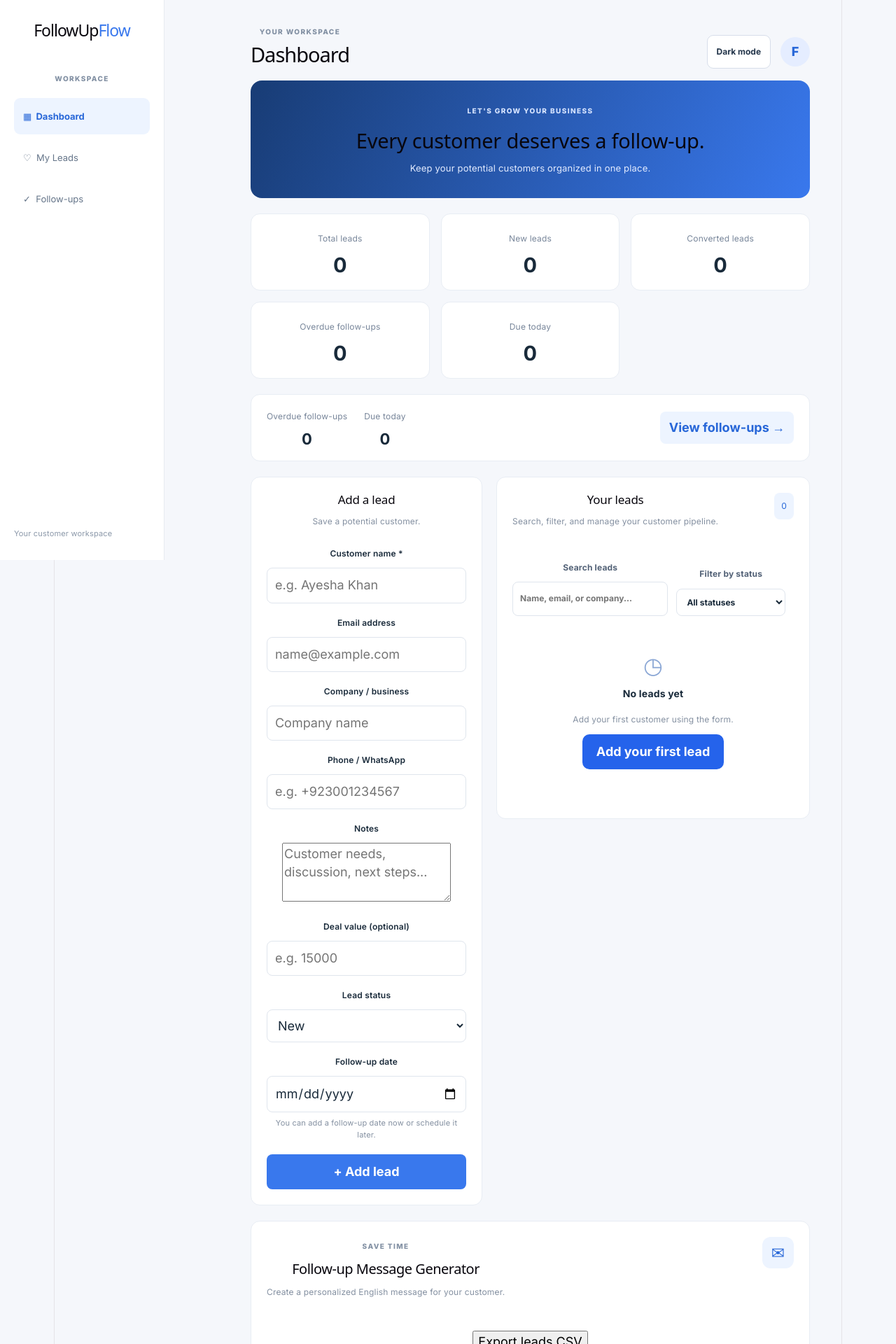
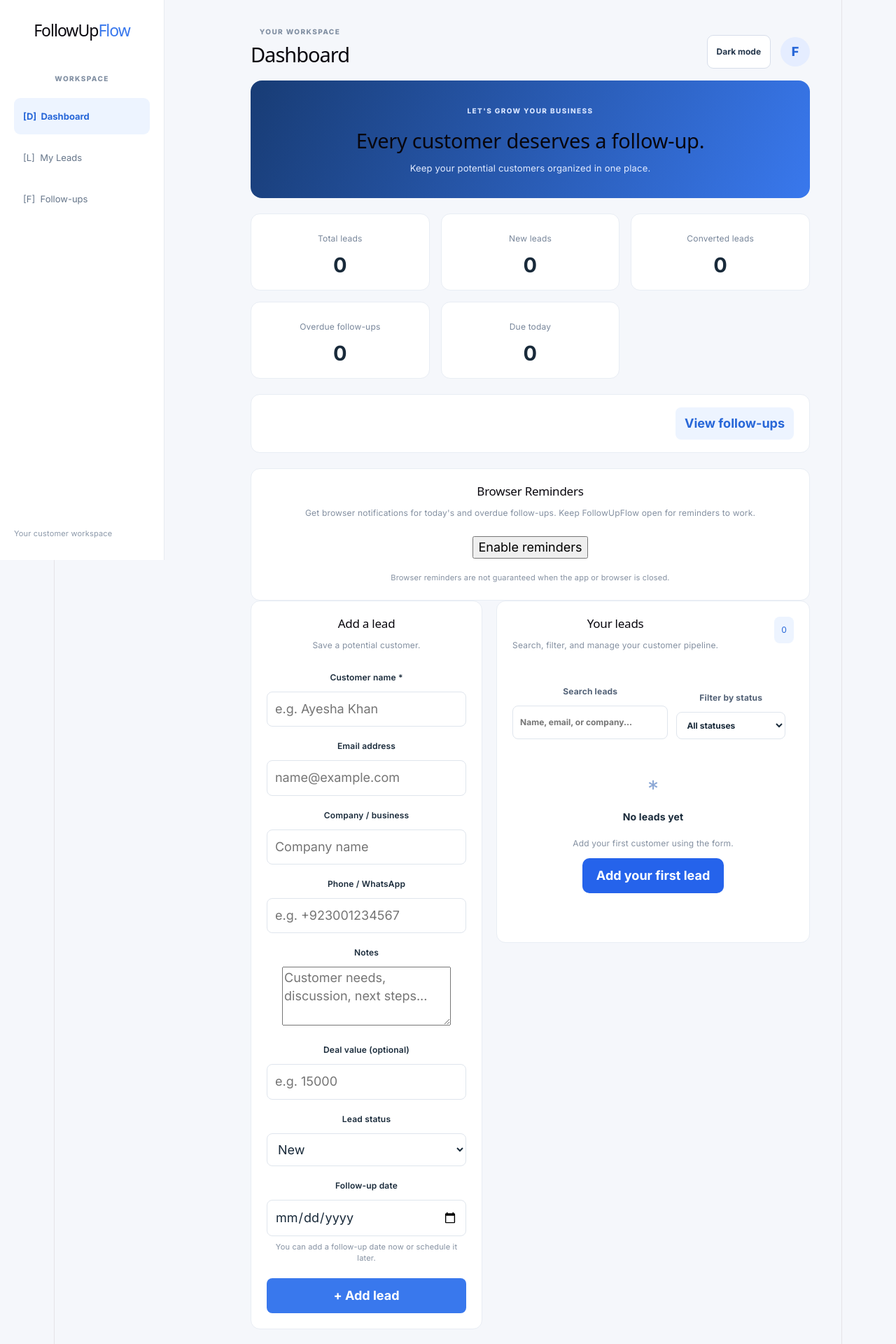
Before and after one commit to muntahaayaz/followupflow, a React (Vite) app: page / in a window 1280 px wide. Shown: the top 1920 px of the page at 70% size. Built offline with nearby package versions, Linux system fonts and the light colour scheme.

Commit message:
Checkpoint existing FollowUpFlow changes

```diff
--- a/package.json
+++ b/package.json
@@ -6,7 +6,7 @@
   "scripts": {
     "dev": "vite",
     "build": "vite build",
-    "lint": "oxlint",
+    "lint": "oxlint src",
     "preview": "vite preview"
   },
   "dependencies": {
--- a/src/App.jsx
+++ b/src/App.jsx
@@ -197,6 +197,15 @@
 
   const [storageWarning, setStorageWarning] = useState("");
   const [notice, setNotice] = useState("");
+  const [remindersEnabled, setRemindersEnabled] = useState(() => {
+    try {
+      return localStorage.getItem("followupflow-reminders-enabled") === "true" &&
+        "Notification" in window &&
+        Notification.permission === "granted";
+    } catch {
+      return false;
+    }
+  });
 
   useEffect(() => {
     try {
@@ -313,8 +322,12 @@
           lastFollowUpCompletedAt: "Follow-up marked done",
         };
 
-        const changed = Object.keys(changes).filter(
-          (key) => lead[key] !== changes[key]
+        const effectiveChanges = changes.status === "Converted"
+          ? { ...changes, followUpDate: "" }
+          : changes;
+
+        const changed = Object.keys(effectiveChanges).filter(
+          (key) => lead[key] !== effectiveChanges[key]
         );
         const entries = changed.map((key) => ({
           id: createLeadId(),
@@ -324,7 +337,7 @@
 
         return {
           ...lead,
-          ...changes,
+          ...effectiveChanges,
           activity: [...entries, ...(lead.activity || [])].slice(0, 30),
         };
       })
@@ -428,7 +441,7 @@
     setMessageType(suggestions[selectedLead.status] || "introduction");
     setGeneratedMessage("");
     setCopyStatus("");
-  }, [selectedLeadId, selectedLead?.status]);
+  }, [selectedLeadId, selectedLead]);
 
   useEffect(() => {
     try {
@@ -584,8 +597,16 @@
 
   function openMessageWhatsApp() {
     if (!generatedMessage.trim()) return;
-
-    const phone = (selectedLead?.phone || "").replace(/[^0-9]/g, "");
+    const rawPhone = (selectedLead?.phone || "").replace(/\D/g, "");
+    const phone = rawPhone.startsWith("00")
+      ? rawPhone.slice(2)
+      : rawPhone.startsWith("0")
+        ? "92" + rawPhone.slice(1)
+        : rawPhone.startsWith("92")
+          ? rawPhone
+          : rawPhone.length === 10 && rawPhone.startsWith("3")
+            ? "92" + rawPhone
+            : rawPhone;
     if (!phone) {
       setNotice("Add a phone number to this customer first.");
       return;
@@ -629,6 +650,7 @@
     () =>
       leads
         .filter((lead) =>
+          lead.status !== "Converted" &&
           /^\d{4}-\d{2}-\d{2}$/.test(lead.followUpDate || "")
         )
         .sort((a, b) =>
@@ -645,6 +667,26 @@
     (lead) => getFollowUpState(lead.followUpDate) === "Due today"
   ).length;
 
+  useEffect(() => {
+    if (
+      !remindersEnabled ||
+      !("Notification" in window) ||
+      Notification.permission !== "granted" ||
+      (todayCount === 0 && overdueCount === 0)
+    ) return;
+
+    const reminderKey = `followupflow-reminder-date-${today}`;
+
+    try {
+      if (localStorage.getItem(reminderKey) === "sent") return;
+      new Notification("FollowUpFlow reminder", {
+        body: `${todayCount} due today and ${overdueCount} overdue follow-up(s).`
+      });
+      localStorage.setItem(reminderKey, "sent");
+    } catch {
+      setNotice("A browser reminder could not be displayed.");
+    }
+  }, [remindersEnabled, todayCount, overdueCount, today]);
   const normalizedSearch = searchTerm.trim().toLowerCase();
 
   const baseVisibleLeads =
@@ -724,7 +766,16 @@
   }
 
   function openLeadWhatsApp(lead) {
-    const phone = (lead.phone || "").replace(/\\D/g, "");
+    const rawPhone = (lead.phone || "").replace(/\D/g, "");
+    const phone = rawPhone.startsWith("00")
+      ? rawPhone.slice(2)
+      : rawPhone.startsWith("0")
+        ? "92" + rawPhone.slice(1)
+        : rawPhone.startsWith("92")
+          ? rawPhone
+          : rawPhone.length === 10 && rawPhone.startsWith("3")
+            ? "92" + rawPhone
+            : rawPhone;
     if (!phone) {
       setNotice("Add a phone number first.");
       return;
@@ -748,8 +799,13 @@
       "Name", "Email", "Business", "Phone", "Status",
       "Follow-up Date", "Notes", "Deal Value", "Created At"
     ];
-    const cell = (value) =>
-      '"' + String(value == null ? "" : value).replace(/"/g, '""') + '"';
+    const cell = (value) => {
+      let text = String(value == null ? "" : value);
+      if (/^[\s]*[=+@]/.test(text) || /^[\s]*-/.test(text)) {
+        text = "'" + text;
+      }
+      return '"' + text.replace(/"/g, '""') + '"';
+    };
     const rows = leads.map((lead) => [
       lead.name, lead.email, lead.business, lead.phone, lead.status,
       lead.followUpDate, lead.notes, lead.dealValue, lead.createdAt
@@ -785,7 +841,7 @@
 
           <p>
             {lead.business || "No company added"}
-            {lead.email ? ` · ${lead.email}` : ""}
+            {lead.email ? " | " + lead.email : ""}
           </p>
 
           <span className={getStatusClass(lead.status)}>
@@ -808,7 +864,7 @@
               <ul>
                 {lead.activity.map((item) => (
                   <li key={item.id}>
-                    {item.message} — {new Date(item.at).toLocaleString()}
+                    {item.message} - {new Date(item.at).toLocaleString()}
                   </li>
                 ))}
               </ul>
@@ -910,7 +966,7 @@
           aria-label={`Delete ${lead.name}`}
           title="Delete lead"
         >
-          ×
+          x
         </button>
       </article>
     );
@@ -935,9 +991,9 @@
               }`}
               onClick={() => setActiveView(view)}
             >
-              {view === "Dashboard" && "▦"}
-              {view === "My Leads" && "♡"}
-              {view === "Follow-ups" && "✓"}
+              {view === "Dashboard" && "[D]"}
+              {view === "My Leads" && "[L]"}
+              {view === "Follow-ups" && "[F]"}
               &nbsp; {view}
             </button>
           ))}
@@ -975,7 +1031,7 @@
               aria-label="Dismiss notification"
               onClick={() => setNotice("")}
             >
-              ×
+              x
             </button>
           </div>
         )}
@@ -1024,26 +1080,64 @@
             </section>
 
             <section className="followup-summary">
-              <div>
-                <span>Overdue follow-ups</span>
-                <strong>{overdueCount}</strong>
-              </div>
-
-              <div>
-                <span>Due today</span>
-                <strong>{todayCount}</strong>
-              </div>
-
               <button
                 type="button"
                 onClick={() => setActiveView("Follow-ups")}
               >
-                View follow-ups →
+                View follow-ups
               </button>
             </section>
           </>
         )}
 
+        <section className="panel reminder-panel">
+          <h2>Browser Reminders</h2>
+          <p className="muted">
+            Get browser notifications for today's and overdue follow-ups.
+            Keep FollowUpFlow open for reminders to work.
+          </p>
+          <button
+            type="button"
+            onClick={async () => {
+              if (remindersEnabled) {
+                localStorage.setItem("followupflow-reminders-enabled", "false");
+                setRemindersEnabled(false);
+                setNotice("Reminders turned off.");
+                return;
+              }
+
+              if (!("Notification" in window)) {
+                setNotice("This browser does not support notifications. You can use calendar downloads instead.");
+                return;
+              }
+
+              if (Notification.permission === "denied") {
+                setNotice("Notifications are blocked. In Chrome, click the site icon beside the address bar, open Site settings, set Notifications to Allow, then reload this app.");
+                return;
+              }
+
+              try {
+                const permission = await Notification.requestPermission();
+                if (permission === "granted") {
+                  localStorage.setItem("followupflow-reminders-enabled", "true");
+                  setRemindersEnabled(true);
+                  setNotice("Reminders are on. Keep FollowUpFlow open.");
+                } else {
+                  localStorage.setItem("followupflow-reminders-enabled", "false");
+                  setRemindersEnabled(false);
+                  setNotice("Notifications were not allowed. Open this site's browser settings and allow Notifications.");
+                }
+              } catch {
+                setNotice("Could not enable notifications. Check this site's browser permissions.");
+              }
+            }}
+          >
+            {remindersEnabled ? "Reminders on — Turn off" : "Enable reminders"}
+          </button>
+          <p className="message-note">
+            Browser reminders are not guaranteed when the app or browser is closed.
+          </p>
+        </section>
         <section className="content-grid">
           {activeView !== "Follow-ups" && (
             <div className="panel" id="add-lead-panel">
@@ -1215,7 +1309,7 @@
 
             {visibleLeads.length === 0 ? (
               <div className="empty">
-                <div className="empty-icon">◷</div>
+                <div className="empty-icon">*</div>
 
                 <h3>
                   {normalizedSearch || statusFilter !== "All"
@@ -1294,7 +1388,7 @@
                 Create a personalized English message for your customer.
               </p>
             </div>
-            <span className="message-icon">✉</span>
+            <span className="message-icon">*</span>
           </div>
 
           <button
@@ -1368,7 +1462,7 @@
                     {leads.map((lead) => (
                       <option key={lead.id} value={String(lead.id)}>
                         {lead.name}
-                        {lead.business ? ` — ${lead.business}` : ""}
+                        {lead.business ? " - " + lead.business : ""}
                       </option>
                     ))}
                   </select>
@@ -1481,7 +1575,7 @@
               {selectedLead && (
                 <div className="selected-customer">
                   Selected customer: <strong>{selectedLead.name}</strong>
-                  {selectedLead.email ? ` · ${selectedLead.email}` : ""}
+                  {selectedLead.email ? " | " + selectedLead.email : ""}
                 </div>
               )}
 
@@ -1566,7 +1660,12 @@
           )}
         </section>
 
-        <footer>FollowUpFlow · Never lose a lead again.</footer>
+        <footer>
+          <p>FollowUpFlow Â· Never lose a lead again.</p>
+          <p className="privacy-note">
+            Privacy: Your leads and settings are stored in this browser on this device. They are not synced to a cloud account. Clearing browser data may delete them, so export a CSV backup regularly.
+          </p>
+        </footer>
       </main>
 
       {editingLeadId !== null && (
@@ -1597,7 +1696,7 @@
                 aria-label="Close edit form"
                 onClick={() => setEditingLeadId(null)}
               >
-                ×
+                x
               </button>
             </div>
 
```
Also changed, not shown: 1 other file (tests, documents, lock files or other folders).
